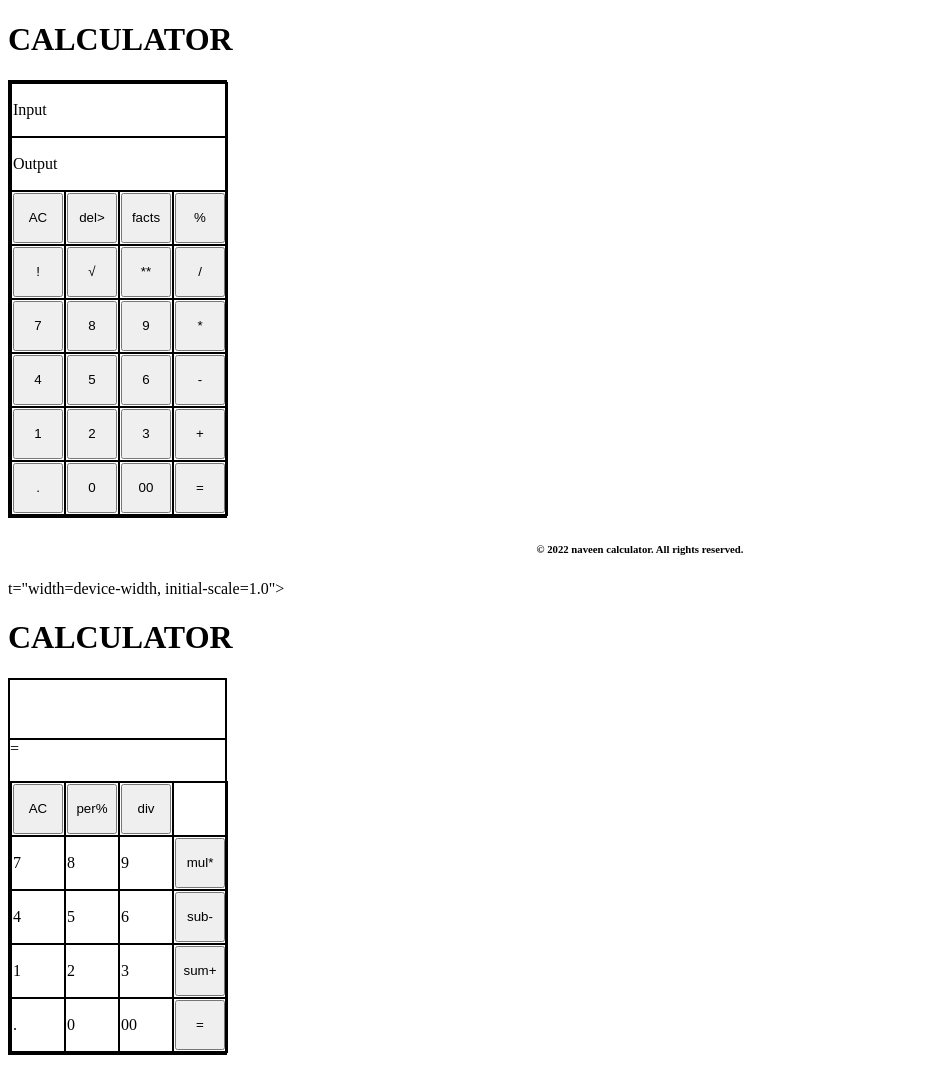
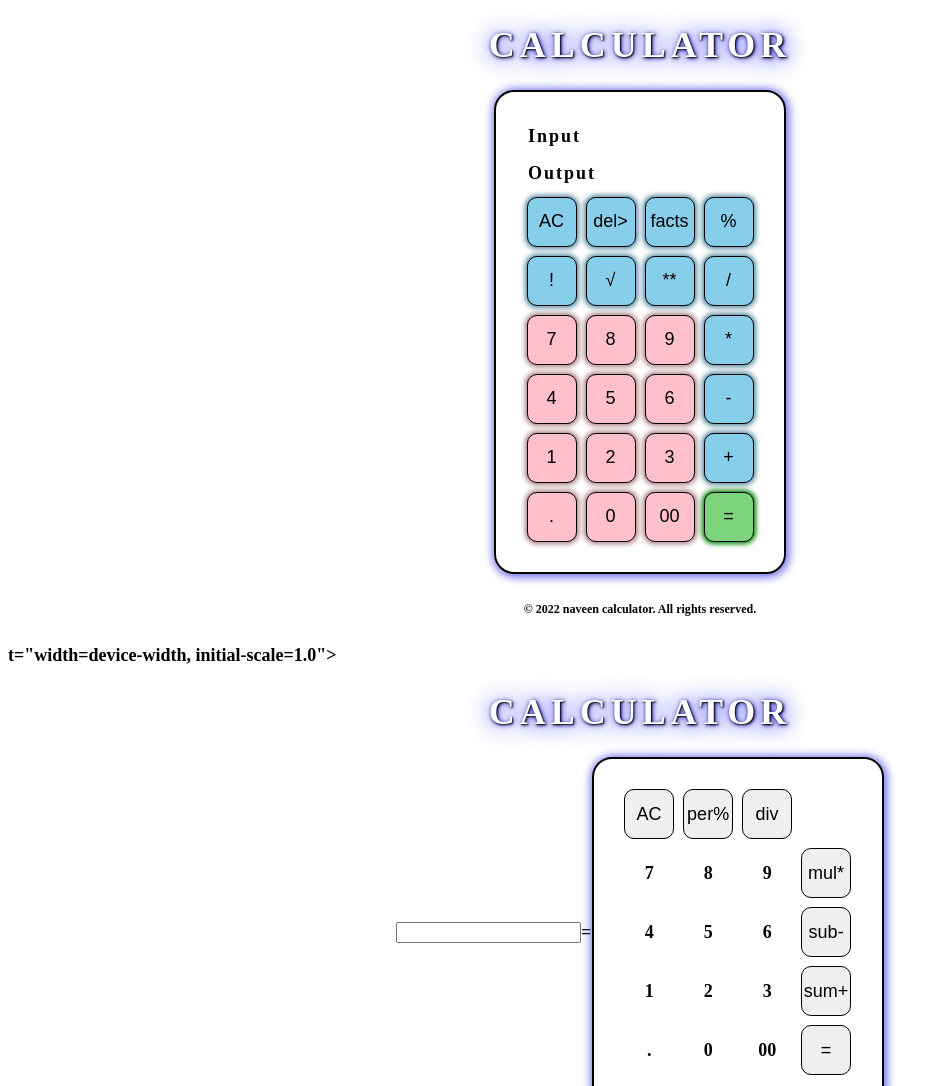
Before and after one commit to NaveenDoddi/calculator, a plain HTML site: page index.html in a window 1280 px wide. Shown: the top 1086 px of the page, without its empty margins (0-948 px from the left). Before the commit the page ends 1063 px from the top, so only its background shows below. Drawn offline with Linux system fonts and the light colour scheme.

Commit message:
Update style.css

```diff
--- a/style.css
+++ b/style.css
@@ -1,39 +1,76 @@
 button{
     height: 50px;
     width: 50px;
-    padding: 5px;
+    border: 1px solid;
+    padding: 1px;
+    border-radius: 10px;
+    margin: 2.5px;
+
+    font-size: large;
+
+}
+.number{
+    background-color: #ffc0cb;
+    box-shadow: 0px 0px 5px 2px rgb(172, 126, 133);
+}
+.operator{
+    background-color:skyblue;
+    box-shadow: 0px 0px 5px 2px rgb(86, 139, 160);
+}
+.answer{
+    background-color: rgb(125, 212, 125);
+    box-shadow: 0px 0px 5px 2px green
+}
+td :hover{
+    /* font-size: larger; */
+    border: 1.5px solid black;
+    transform: scale(1.05);
+
+    transition: 0.1s;
 
 }
 div{
-    /* height: 400px; */
-    width: 215px;
-    border: 2px solid;
+    display: flex;
+    justify-content: center;
+    align-items: center;
+
 
 }
-input{
-    height: 40px;
-    width: 210px;
+
+body{
     font-size: large;
-    border: none;
+    font-weight: bold;
 }
+
 #output{
+
+}
+#inputField{
     height: 25px;
-    width: auto;
-    border-top: 2px solid;
+    padding-top: 15px;
+
+    text-align: start;
+    padding-bottom: 15px;
+    padding: 5px;
+    letter-spacing: 2px;
+
 }
 table{
-    border-collapse: collapse;
+    border: 2px solid black;
+    padding: 25px;
+    border-radius: 20px;
+    box-shadow: 1px 1px 10px 2px rgb(103, 103, 238);
 }
-tr,td{
-    height: 50px;
-    width: 50px;
-    padding: auto;
-    border: 2px solid;
+h1{
+    text-align: center;
+    letter-spacing: 5px;
+    color: white;
+    text-shadow: 1px 1px 2px black, 1px 1px 25px blue, 1px 1px 5px darkblue;
 }
-/* table{
-    height: 300px;
-    width: 300px;
-    position: absolute;
-    bottom: 0 auto;
-    left: 0 auto;
-} */
+p{
+
+
+}
+tr{
+    text-align: center;
+}
```
